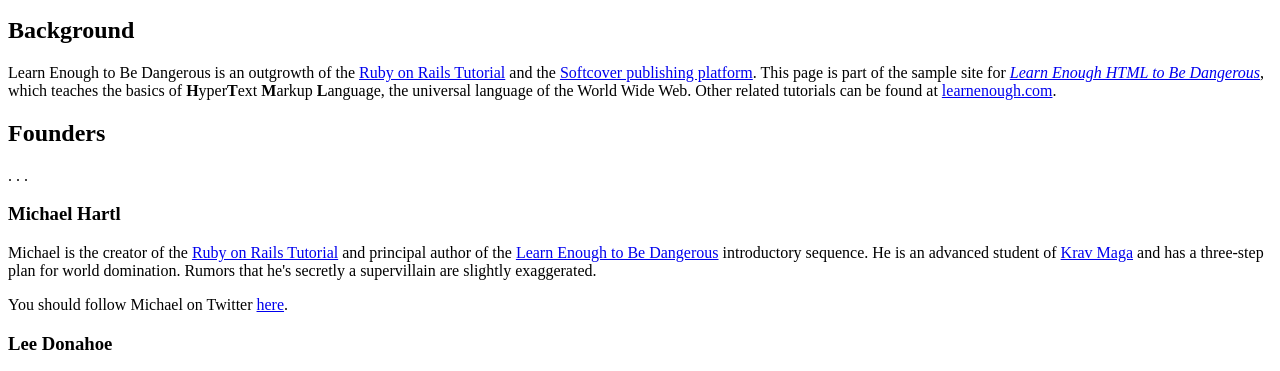
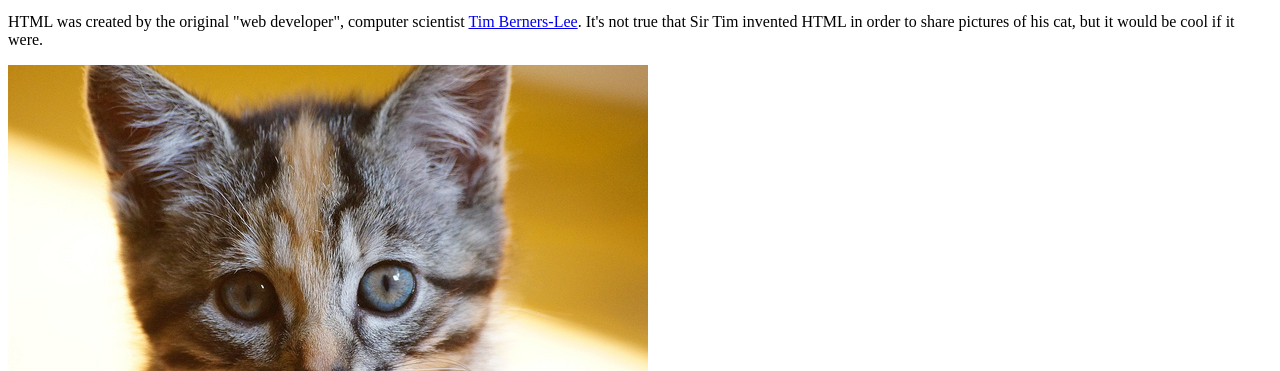
Before and after one commit to DionSha/sample_website, a plain HTML site: page index.html in a window 1280 px wide. Shown: the part 414-785 px from the top of the page. Drawn offline with Linux system fonts and the light colour scheme.

Commit message:
added image of kitten

```diff
--- a/index.html
+++ b/index.html
@@ -29,6 +29,15 @@
       learning technical sophistication, probably more. To join our
       movement, <a href="https://learnenough.com/email"> up for our official email list now. </a>
     </p>
+
+    <p>
+      HTML was created by the original "web developer", computer scientist
+      <a href="https://en.wikipedia.org/wiki/Tim_Berners-Lee">Tim
+      Berners-Lee</a>. It's not true that Sir Tim invented HTML in order to
+      share pictures of his cat, but it would be cool if it were.
+    </p>
+
+    <img src="images/kitten.jpg" alt="An adorable kitten">
 
     <h2>Background</h2>
 
@@ -63,7 +72,7 @@
 
     <p>
       You should follow Michael on Twitter
-      <a href="http://twitter.com/mhartl">here</a>.
+      <a href="http://twitter.com/mhartl" target="_blank" rel="noopener">here</a>.
     </p>
 
     <h3>Lee Donahoe</h3>
@@ -83,5 +92,7 @@
       at heart. He's just as happy shredding well-spec'd lines of code from a
       tour bus as he is from his kitchen table.
     </p>
+
+    <img src="images/kitten.jpg" alt="An adorable kitten">
   </body>
 </html>
```
Also changed, not shown: images/kitten.jpg (added).
